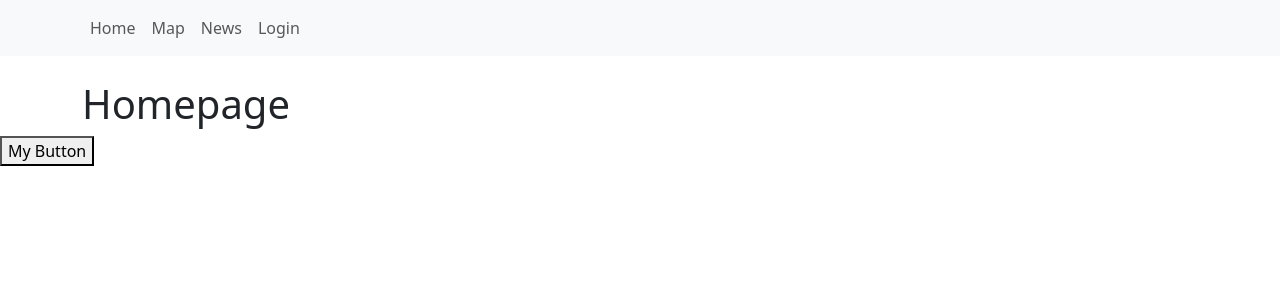
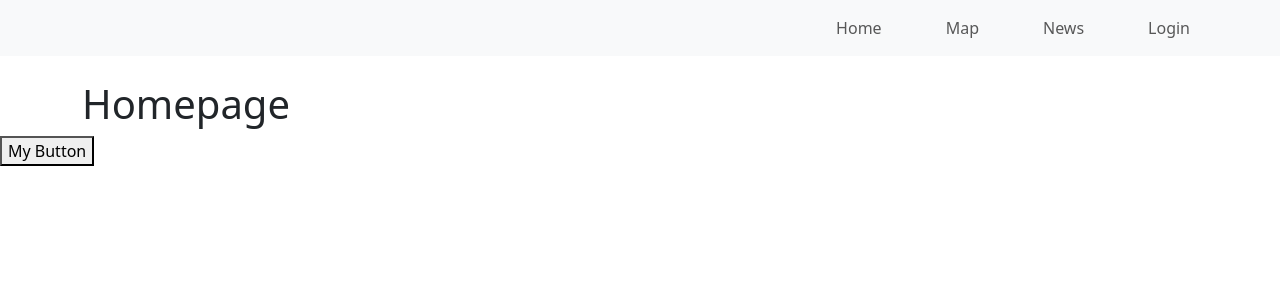
Before and after one commit to fruittypie/ZephyrWeather, a React (Vite) app in the folder client/: page / in a window 1280 px wide. Shown: the top 300 px of the page. Built offline with nearby package versions, Linux system fonts and the light colour scheme.

Commit message:
upgraded navbar

```diff
--- a/client/src/App.tsx
+++ b/client/src/App.tsx
@@ -1,12 +1,10 @@
 import 'bootstrap/dist/css/bootstrap.min.css';
-import { BrowserRouter as Router, Routes, Route } from 'react-router-dom';
+import { BrowserRouter as Router, Route, Routes, Link } from 'react-router-dom';
 import MyNavbar from "./components/NavBar";
 import Homepage from './pages/Homepage';
 import News from './pages/News';
 import WeatherMap from './pages/Map';
 import Login from './pages/Login';
-
-
 
 
 function App() {
@@ -27,4 +25,5 @@
      </>
      );
  }
+
  export default App;
--- a/client/src/components/NavBar.tsx
+++ b/client/src/components/NavBar.tsx
@@ -1,21 +1,31 @@
-import React from 'react';
-import Container from 'react-bootstrap/Container';
-import Nav from 'react-bootstrap/Nav';
-import Navbar from 'react-bootstrap/Navbar';
+import { Link } from 'react-router-dom';
 
-const MyNavbar: React.FC = () => {
+function NavBar() {
   return (
-    <Navbar bg="light" variant="light">
-      <Container>
-        <Nav className="me-auto">
-          <Nav.Link href="/">Home</Nav.Link>
-          <Nav.Link href="/map">Map</Nav.Link>
-          <Nav.Link href="/news">News</Nav.Link>
-          <Nav.Link href="/login">Login</Nav.Link>
-        </Nav>
-      </Container>
-    </Navbar>
+    <nav className="navbar navbar-expand-lg navbar-light bg-light justify-content-end">
+      <div className="container">
+        <button className="navbar-toggler" type="button" data-toggle="collapse" data-target="#navbarNav" aria-controls="navbarNav" aria-expanded="false" aria-label="Toggle navigation">
+          <span className="navbar-toggler-icon"></span>
+        </button>
+        <div className="collapse navbar-collapse" id="navbarNav">
+          <ul className="navbar-nav ms-auto">
+            <li className="nav-item me-5">
+              <Link className="nav-link" to="/">Home</Link>
+            </li>
+            <li className="nav-item me-5">
+              <Link className="nav-link" to="/map">Map</Link>
+            </li>
+            <li className="nav-item me-5">
+              <Link className="nav-link" to="/news">News</Link>
+            </li>
+            <li className="nav-item">
+              <Link className="nav-link" to="/login">Login</Link>
+            </li>
+          </ul>
+        </div>
+      </div>
+    </nav>
   );
 }
 
-export default MyNavbar;
+export default NavBar;
```
Lines whose indentation alone changed are shown as unchanged.
